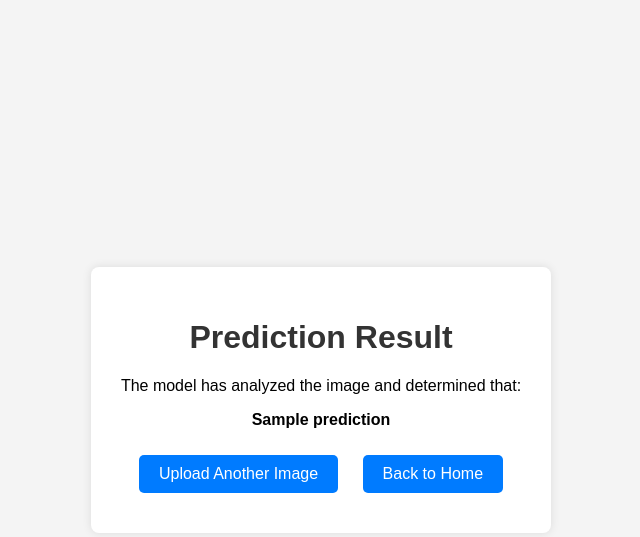
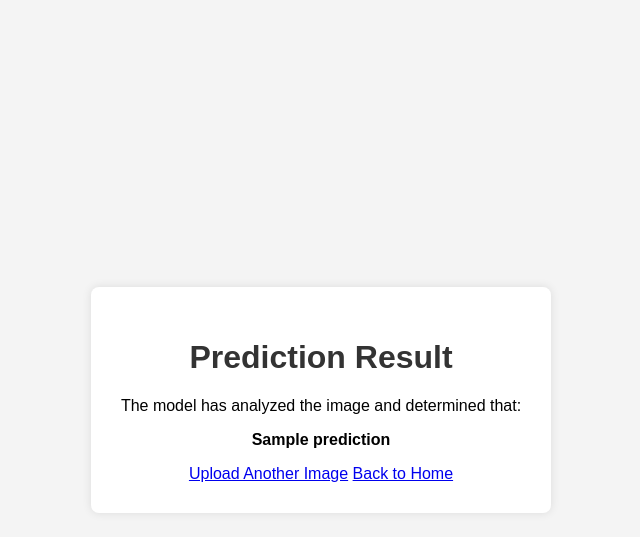
Before and after one commit to roananth/TB-Detection, a Flask app: template templates/result.html in a window 1280 px wide. Shown: the top 537 px of the page, without its empty margins (319-959 px from the left). Run offline with Flask 3, Linux system fonts and the light colour scheme; the template is opened without the code that fills it: most values are stand-ins (such as "Sample title", 1, 10 or a date in 2020); parts of the project's set-up code (start-up, migrations or seed data) failed here and were passed over.

Commit message:
Add files via upload

```diff
--- a/templates/result.html
+++ b/templates/result.html
@@ -3,6 +3,11 @@
 <h1>Prediction Result</h1>
 <p>The model has analyzed the image and determined that:</p>
 <p><strong>{{ result['prediction'] }}</strong></p>
-<a href="{{ url_for('upload') }}" class="btn">Upload Another Image</a>
-<a href="{{ url_for('index') }}" class="btn">Back to Home</a>
+
+{% if result['image_url'] %}
+    <img src="{{ url_for('static', filename=result['image_url']) }}" alt="Uploaded Image" style="max-width: 300px;">
+{% endif %}
+
+<a href="{{ url_for('upload') }}">Upload Another Image</a>
+<a href="{{ url_for('index') }}">Back to Home</a>
 {% endblock %}
--- a/templates/upload.html
+++ b/templates/upload.html
@@ -2,10 +2,9 @@
 {% block content %}
 <h1>Upload a Chest Scan</h1>
 <p>Select a chest scan image to check for tuberculosis.</p>
-
 <form action="{{ url_for('upload') }}" method="post" enctype="multipart/form-data">
     <input type="file" name="file" required>
     <button type="submit">Submit</button>
 </form>
-<a href="{{ url_for('index') }}" class="btn">Back to Home</a>
+<a href="{{ url_for('index') }}">Back to Home</a>
 {% endblock %}
```
